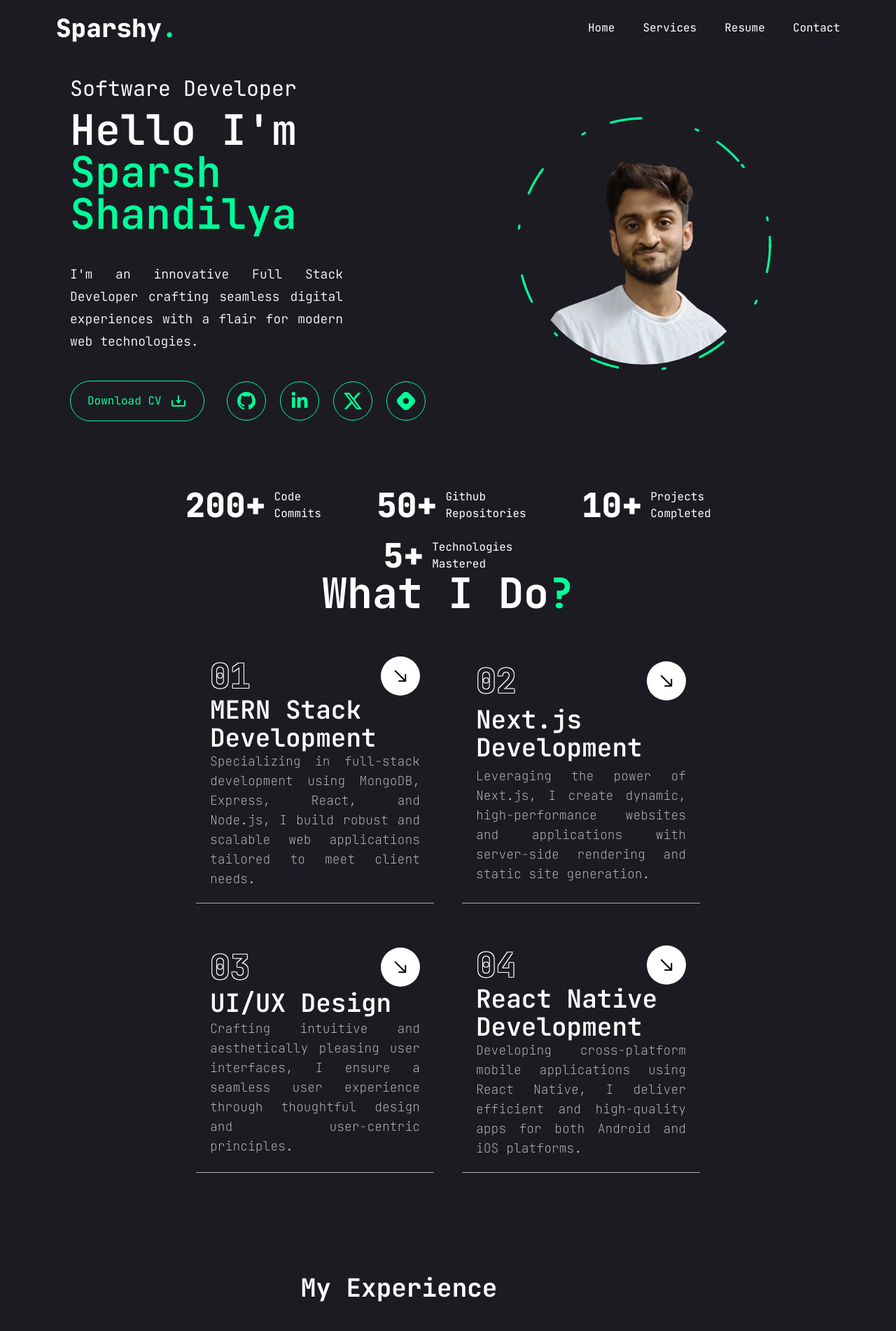
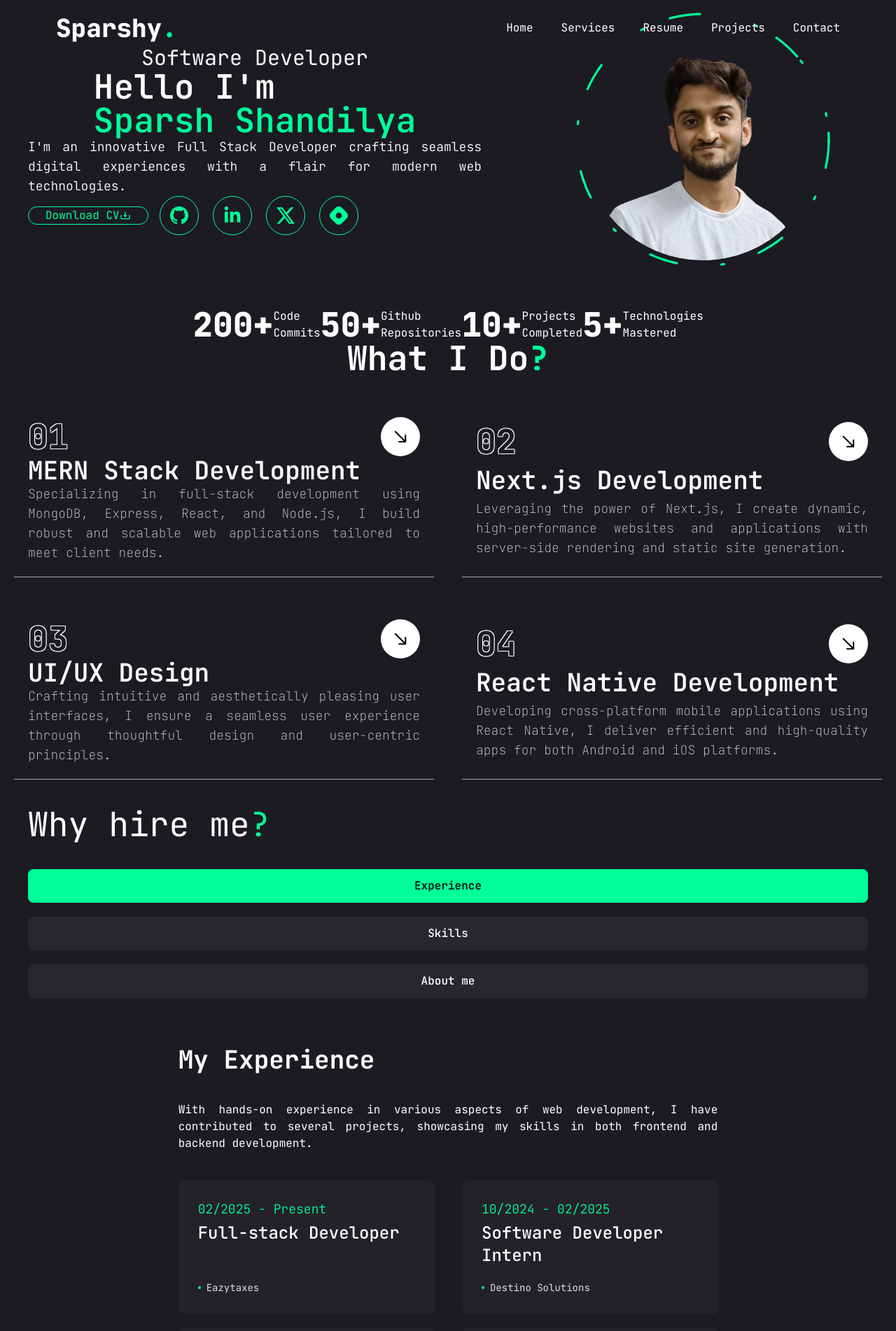
Before and after one commit to Sparsh47/Portfolio, a Next.js app: page / in a window 1280 px wide. Shown: the top 1902 px of the page at 70% size. Built offline with nearby package versions, Linux system fonts and the light colour scheme.

Commit message:
changed constants, created a tailwind cn function and added projects link in the navbar

```diff
--- a/src/app/(sections)/Contact.tsx
+++ /dev/null
@@ -1,29 +0,0 @@
-import ContactForm from "@/components/ContactForm";
-import { IconType } from "react-icons";
-import { IoCall, IoMail, IoLocation } from "react-icons/io5";
-
-const Contact = () => {
-  return (
-    <div className="bg-background w-full min-h-screen flex flex-col lg:flex-row items-center justify-center gap-10 lg:gap-20 p-5 py-20 text-white">
-      <ContactForm />
-      <div className="w-full hidden lg:w-1/4 md:flex flex-col justify-center gap-8">
-        <ContactCard Icon={IoCall} value="(+91) 92895 97139" />
-        <ContactCard Icon={IoMail} value="sparshshandilya123@gmail.com" />
-        <ContactCard Icon={IoLocation} value="Delhi, India" />
-      </div>
-    </div>
-  );
-};
-
-const ContactCard = ({ Icon, value }: { Icon: IconType; value: string }) => {
-  return (
-    <div className="flex items-center gap-4">
-      <div className="w-12 h-12 md:w-16 md:h-16 p-3 md:p-4 bg-secondary rounded-lg shadow-xl">
-        <Icon className="w-full h-full text-accent" />
-      </div>
-      <p className="text-base md:text-lg">{value}</p>
-    </div>
-  );
-};
-
-export default Contact;
--- a/src/app/(sections)/Resume.tsx
+++ /dev/null
@@ -1,34 +0,0 @@
-"use client";
-
-import { useState } from "react";
-import ResumeControls from "@/components/ResumeControls";
-import Experience from "@/components/Experience";
-import Skills from "@/components/Skills";
-import About from "@/components/About";
-import { servicesInfo } from "@/constants/constants";
-
-const Resume = () => {
-  const [section, setSection] = useState(1);
-
-  const handleSectionSelect = (number: number) => {
-    setSection(number);
-  };
-  const data = servicesInfo[section - 1];
-  return (
-    <div className="bg-background w-full min-h-screen flex flex-col lg:flex-row items-center justify-center gap-10 text-white p-5">
-      <div className="w-full lg:w-1/4 h-auto lg:h-1/2">
-        <ResumeControls
-          section={section}
-          handleSectionSelect={handleSectionSelect}
-        />
-      </div>
-      <div className="w-full lg:w-2/3 h-auto lg:h-2/3">
-        {section === 1 && <Experience data={data} />}
-        {section === 2 && <Skills data={data} />}
-        {section === 3 && <About data={data} />}
-      </div>
-    </div>
-  );
-};
-
-export default Resume;
--- a/src/app/page.tsx
+++ b/src/app/page.tsx
@@ -1,7 +1,7 @@
-import Service from "./(sections)/Services";
-import Resume from "./(sections)/Resume";
-import Contact from "./(sections)/Contact";
-import Home from "./(sections)/Home";
+import Service from "@/sections/Services";
+import Resume from "@/sections/Resume";
+import Contact from "@/sections/Contact";
+import Home from "@/sections/Home";
 import Footer from "@/components/Footer";
 
 export default function page() {
@@ -16,6 +16,9 @@
       <div id="resume">
         <Resume />
       </div>
+    <div id="#projects">
+
+    </div>
       <div id="contact">
         <Contact />
       </div>
--- a/src/constants/constants.ts
+++ b/src/constants/constants.ts
@@ -21,7 +21,7 @@
     SiPrisma, SiTurborepo
 } from "react-icons/si";
 
-export const navLinks = ["Home", "Services", "Resume", "Contact"];
+export const navLinks = ["Home", "Services", "Resume", "Projects", "Contact"];
 
 export const homeLinks = [
     { link: "https://github.com/Sparsh47", icon: BsGithub },
@@ -57,13 +57,18 @@
         desc: "With hands-on experience in various aspects of web development, I have contributed to several projects, showcasing my skills in both frontend and backend development.",
         exp: [
             {
-                date: "10/2024 - Present",
+                date: "02/2025 - Present",
+                role: "Full-stack Developer",
+                company: "Eazytaxes"
+            },
+            {
+                date: "10/2024 - 02/2025",
                 role: "Software Developer Intern",
                 company: "Destino Solutions"
             },
             {
                 date: "07/2024 - 12/2024",
-                role: "Fullstack Developer Intern",
+                role: "Full-stack Developer Intern",
                 company: "The Curious Bunny Studios"
             },
             {
--- /dev/null
+++ b/src/lib/utils.ts
@@ -0,0 +1,6 @@
+import { clsx, type ClassValue } from "clsx";
+import { twMerge } from "tailwind-merge";
+
+export function cn(...inputs: ClassValue[]): string {
+    return twMerge(clsx(inputs));
+}
--- /dev/null
+++ b/src/sections/Contact.tsx
@@ -0,0 +1,29 @@
+import ContactForm from "@/components/ContactForm";
+import { IconType } from "react-icons";
+import { IoCall, IoMail, IoLocation } from "react-icons/io5";
+
+const Contact = () => {
+  return (
+    <div className="bg-background w-full min-h-screen flex flex-col lg:flex-row items-center justify-center gap-10 lg:gap-20 p-5 py-20 text-white">
+      <ContactForm />
+      <div className="w-full hidden lg:w-1/4 md:flex flex-col justify-center gap-8">
+        <ContactCard Icon={IoCall} value="(+91) 92895 97139" />
+        <ContactCard Icon={IoMail} value="sparshshandilya123@gmail.com" />
+        <ContactCard Icon={IoLocation} value="Delhi, India" />
+      </div>
+    </div>
+  );
+};
+
+const ContactCard = ({ Icon, value }: { Icon: IconType; value: string }) => {
+  return (
+    <div className="flex items-center gap-4">
+      <div className="w-12 h-12 md:w-16 md:h-16 p-3 md:p-4 bg-secondary rounded-lg shadow-xl">
+        <Icon className="w-full h-full text-accent" />
+      </div>
+      <p className="text-base md:text-lg">{value}</p>
+    </div>
+  );
+};
+
+export default Contact;
--- a/src/app/(sections)/Home.tsx
+++ b/src/sections/Home.tsx
@@ -1,6 +1,6 @@
 import { BiDownload } from "react-icons/bi";
-import HomeLink from "../../components/HomeLink";
-import ProfilePhoto from "../../components/ProfilePhoto";
+import HomeLink from "../components/HomeLink";
+import ProfilePhoto from "../components/ProfilePhoto";
 import Link from "next/link";
 import { homeLinks } from "@/constants/constants";
 
@@ -23,7 +23,7 @@
           </p>
           <div className="w-full flex flex-col md:flex-row items-center gap-4 md:gap-8 text-accent">
             <Link
-              href="https://drive.google.com/file/d/1F5FVsCCvH3fNukp8BXFodmkklabdvpVl/view?usp=drive_link"
+              href="https://drive.google.com/file/d/1KJhqJtLeJv39wbtjfM3T4iyJ2HD4ZCpR/view?usp=sharing"
               className="flex gap-3 text-base items-center border border-accent rounded-full py-3 md:py-4 px-6 transition-all duration-200 ease-in-out hover:bg-accent hover:text-black"
             >
               Download CV
--- /dev/null
+++ b/src/sections/Resume.tsx
@@ -0,0 +1,34 @@
+"use client";
+
+import { useState } from "react";
+import ResumeControls from "@/components/ResumeControls";
+import Experience from "@/components/Experience";
+import Skills from "@/components/Skills";
+import About from "@/components/About";
+import { servicesInfo } from "@/constants/constants";
+
+const Resume = () => {
+  const [section, setSection] = useState(1);
+
+  const handleSectionSelect = (number: number) => {
+    setSection(number);
+  };
+  const data = servicesInfo[section - 1];
+  return (
+    <div className="bg-background w-full min-h-screen flex flex-col lg:flex-row items-center justify-center gap-10 text-white p-5">
+      <div className="w-full lg:w-1/4 h-auto lg:h-1/2">
+        <ResumeControls
+          section={section}
+          handleSectionSelect={handleSectionSelect}
+        />
+      </div>
+      <div className="w-full lg:w-2/3 h-auto lg:h-2/3">
+        {section === 1 && <Experience data={data} />}
+        {section === 2 && <Skills data={data} />}
+        {section === 3 && <About data={data} />}
+      </div>
+    </div>
+  );
+};
+
+export default Resume;
```
Also changed, not shown: src/sections/Services.tsx (renamed from src/app/(sections)/Services.tsx).
